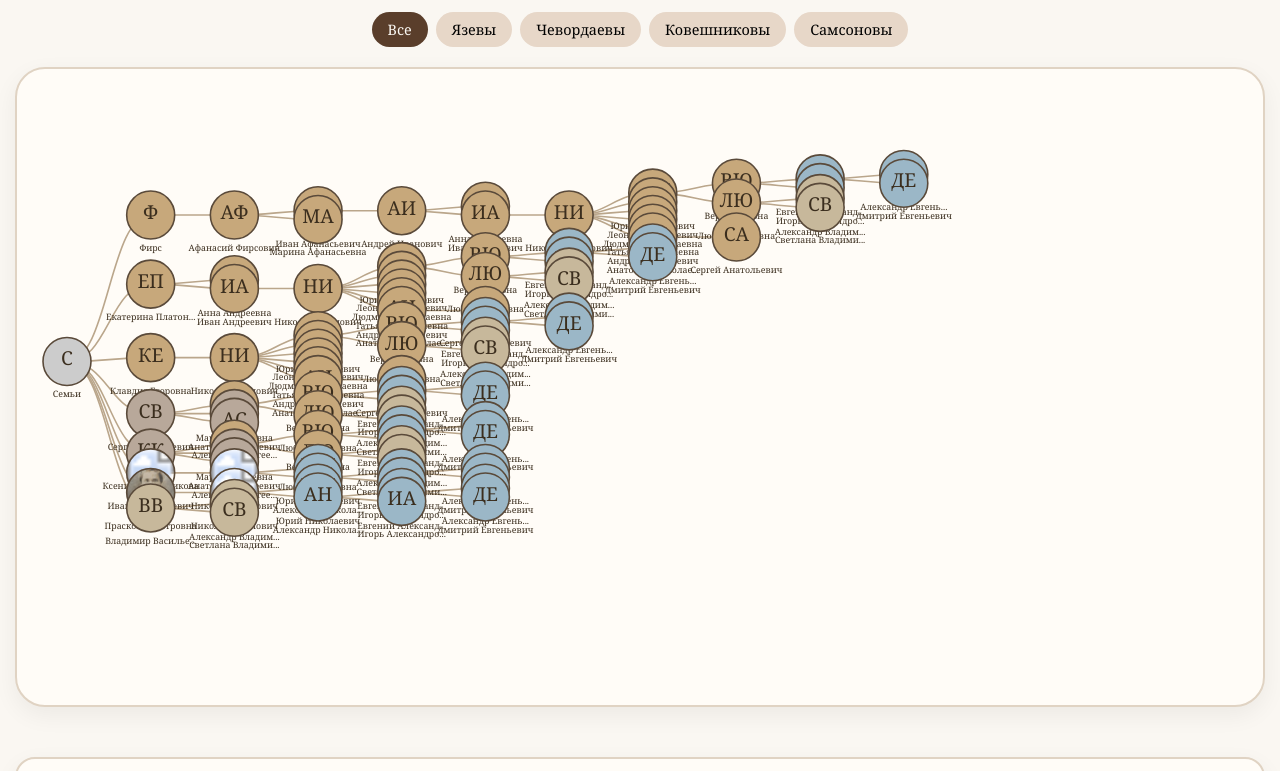
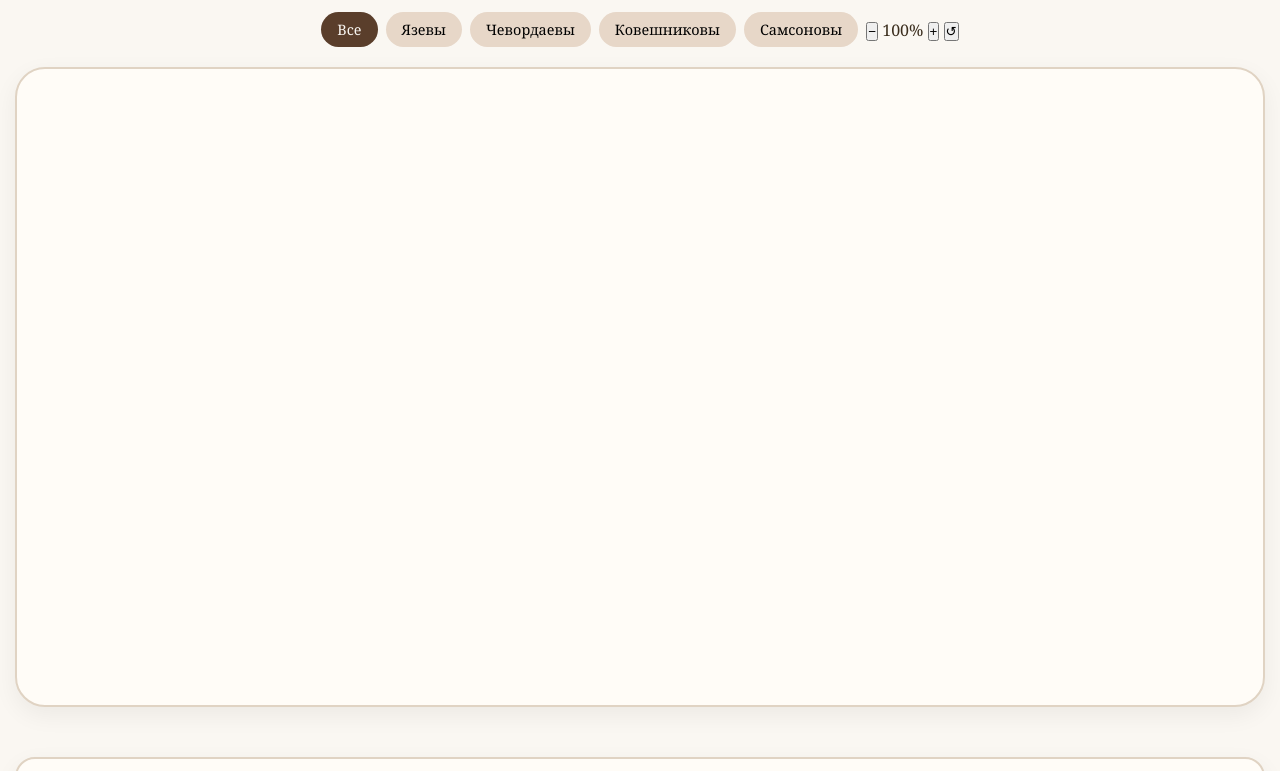
Before and after one commit to Echevordaev/Family-Tree, a plain HTML site: page index.html in a window 1280 px wide. Shown: the part 111-882 px from the top of the page. Drawn offline with nearby package versions, Linux system fonts and the light colour scheme.

Commit message:
Update index.html

```diff
--- a/index.html
+++ b/index.html
@@ -5,7 +5,6 @@
 <meta name="viewport" content="width=device-width, initial-scale=1.0, maximum-scale=5.0, user-scalable=yes">
 <title>Родословная Язевых и Чевордаевых</title>
 <link rel="stylesheet" href="style.css">
-<script src="https://d3js.org/d3.v7.min.js"></script>
 </head>
 <body>
 <div class="container">
@@ -20,6 +19,12 @@
         <button class="filter" data-filter="chevardaev">Чевордаевы</button>
         <button class="filter" data-filter="koveshnikov">Ковешниковы</button>
         <button class="filter" data-filter="samsnov">Самсоновы</button>
+      </div>
+      <div class="zoom-controls">
+        <button id="zoom-out" title="Уменьшить">−</button>
+        <span id="zoom-level">100%</span>
+        <button id="zoom-in" title="Увеличить">+</button>
+        <button id="zoom-reset" title="Сбросить">↺</button>
       </div>
     </div>
   </header>
```
